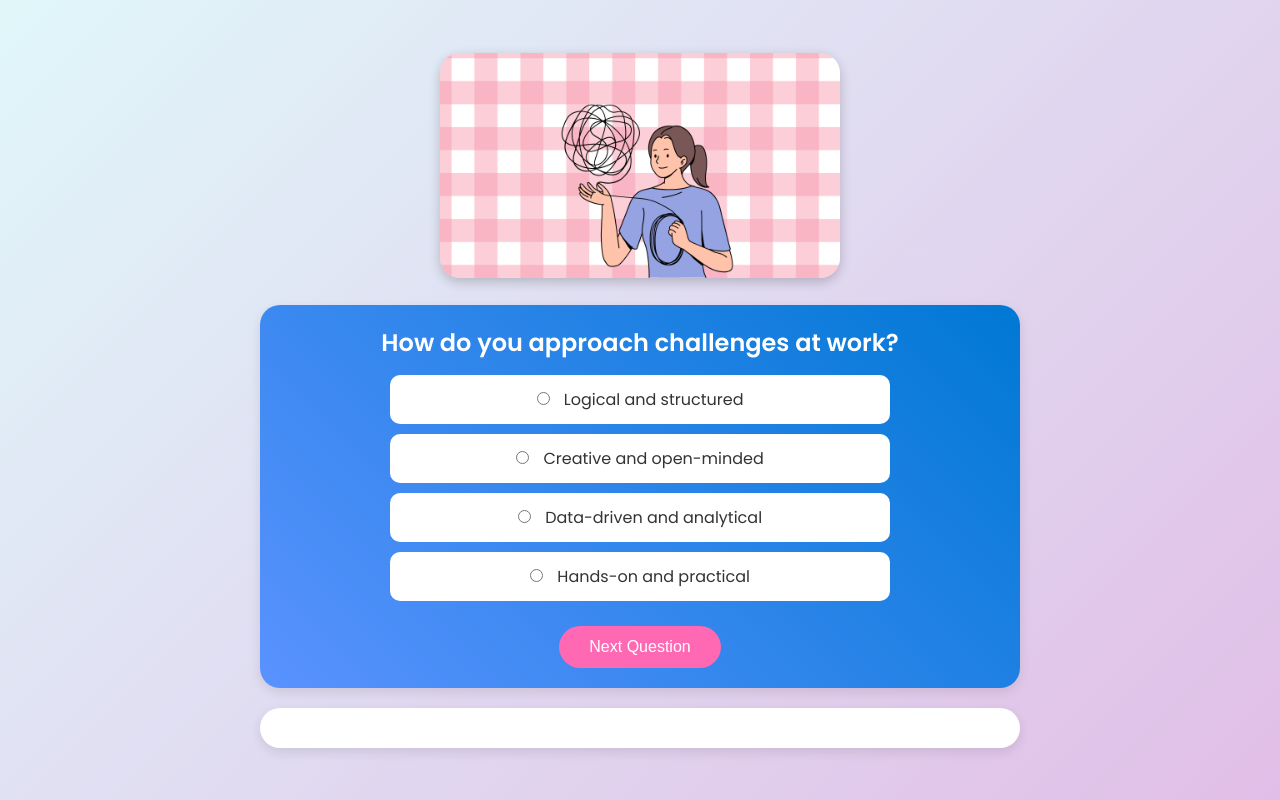
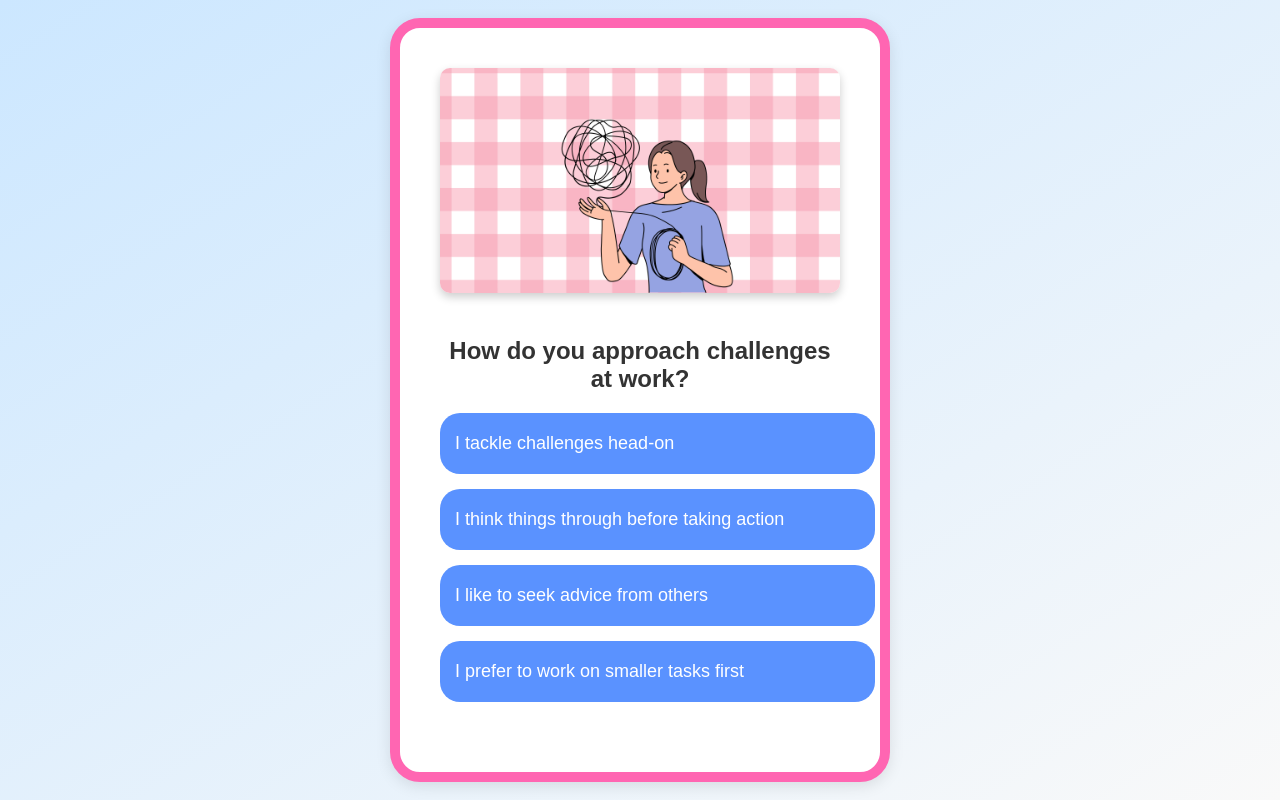
Before and after one commit to werkyturkey/Hatch-GrowQuiz, a plain HTML site: page index.html in a window 1280 px wide. Drawn offline with Linux system fonts and the light colour scheme.

Commit message:
Add files via upload

```diff
--- a/app.js
+++ b/app.js
@@ -1,82 +1,70 @@
-let currentQuestionIndex = 0;
-
+let currentQuestion = 0;
 const questions = [
     {
         question: "How do you approach challenges at work?",
-    options: ["Logical and structured", "Creative and open-minded", "Data-driven and analytical", "Hands-on and practical"],
-    answer: null
+        options: ["I tackle challenges head-on", "I think things through before taking action", "I like to seek advice from others", "I prefer to work on smaller tasks first"]
     },
     {
-    question: "When faced with a new tool or technology, how do you typically learn to use it?",
-    options: ["I read documentation and manuals", "I watch tutorials and videos", "I experiment and explore on my own", "I ask for help from others"],
-    answer: null
+        question: "What's your preferred working style?",
+        options: ["I work best alone", "I prefer collaborating with others", "I take frequent breaks", "I thrive in a fast-paced environment"]
     },
     {
-    question: "How do you prioritize tasks in your daily work?",
-    options: ["By deadlines and urgency", "By the importance and impact", "Based on data and metrics", "By personal preference and ease of execution"],
-    answer: null
+        question: "How do you manage your time at work?",
+        options: ["I make to-do lists", "I work on tasks as they come", "I prioritize tasks", "I delegate tasks"]
     },
     {
-    question: "What’s your preferred way to work in a team?",
-    options: ["I like to lead and organize", "I prefer to collaborate and brainstorm ideas", "I rely on data and analytics to guide decisions", "I take a practical, hands-on approach to get things done"],
-    answer: null
+        question: "How do you deal with tight deadlines?",
+        options: ["I stay calm and focused", "I ask for an extension", "I rush to finish as quickly as possible", "I plan my work in advance"]
     },
     {
-    question: "Which skill would you like to develop further for future growth?",
-    options: ["Data Literacy", "AI Literacy", "Digital Tool Literacy", "Robotic Process Automation (RPA)"],
-    answer: null
+        question: "How do you feel about taking on new tasks?",
+        options: ["I love learning new things", "I feel nervous but try", "I need some encouragement", "I prefer to stick to what I know"]
     }
 ];
 
-function showQuestion() {
-  const quizContent = document.getElementById("quiz-content");
-  const currentQuestion = questions[currentQuestionIndex];
-
-  // Build the question header and options wrapped in labels
-  quizContent.innerHTML = `
-    <h2>${currentQuestion.question}</h2>
-    <ul>
-      ${currentQuestion.options.map((option, index) =>
-        `<li>
-           <label for="option-${index}">
-             <input type="radio" id="option-${index}" name="answer" value="${option}" onclick="selectAnswer('${option}')">
-             ${option}
-           </label>
-         </li>`
-      ).join('')}
-    </ul>
-  `;
+function loadQuestion() {
+    const question = questions[currentQuestion];
+    const questionTitle = document.getElementById('question-title');
+    const optionsList = document.getElementById('options-list');
+    questionTitle.innerHTML = question.question;
+    optionsList.innerHTML = '';
+    question.options.forEach((option, index) => {
+        const li = document.createElement('li');
+        li.innerHTML = option;
+        li.setAttribute('data-index', index);
+        li.onclick = selectOption;
+        optionsList.appendChild(li);
+    });
+    document.getElementById('next-btn').style.display = 'none';
 }
 
-function selectAnswer(answer) {
-  questions[currentQuestionIndex].answer = answer;
+function selectOption(event) {
+    const selectedOption = event.target;
+    const options = document.querySelectorAll('.option');
+    options.forEach(option => option.classList.remove('selected'));
+    selectedOption.classList.add('selected');
+    document.getElementById('next-btn').style.display = 'inline-block';
 }
 
 function nextQuestion() {
-  if (currentQuestionIndex < questions.length - 1) {
-    currentQuestionIndex++;
-    showQuestion();
+    currentQuestion++;
+    if (currentQuestion < questions.length) {
+        loadQuestion();
     } else {
-    displayResults();
+        showResults();
     }
 }
 
-function displayResults() {
-  const quizContent = document.getElementById("quiz-content");
-  quizContent.innerHTML = "<h2>Thank you for completing the quiz!</h2>";
-
-  let resultsHTML = "<h3>Your Answers:</h3>";
-  questions.forEach(q => {
-    resultsHTML += `<p><strong>${q.question}</strong><br>Your answer: ${q.answer ? q.answer : "No answer"}</p>`;
-  });
-  document.getElementById("results").innerHTML = resultsHTML;
+function showResults() {
+    document.getElementById('quiz-container').style.display = 'none';
+    document.getElementById('results').style.display = 'block';
 }
 
 function restartQuiz() {
-  currentQuestionIndex = 0;
-  questions.forEach(q => q.answer = null);
-  document.getElementById("results").innerHTML = "";
-  showQuestion();
+    currentQuestion = 0;
+    loadQuestion();
+    document.getElementById('quiz-container').style.display = 'block';
+    document.getElementById('results').style.display = 'none';
 }
 
-showQuestion();
+window.onload = loadQuestion;
--- a/index.html
+++ b/index.html
@@ -1,32 +1,36 @@
 <!DOCTYPE html>
 <html lang="en">
 <head>
-  <meta charset="UTF-8" />
-  <meta name="viewport" content="width=device-width, initial-scale=1.0" />
+    <meta charset="UTF-8">
+    <meta name="viewport" content="width=device-width, initial-scale=1.0">
     <title>Pet Quiz</title>
-  <!-- Optional: Google Font for Poppins -->
-  <link href="https://fonts.googleapis.com/css2?family=Poppins:wght@300;400;600&display=swap" rel="stylesheet" />
-  <link rel="stylesheet" href="styles.css" />
+    <link rel="stylesheet" href="styles.css">
 </head>
 <body>
-  <div id="container">
-    <!-- Pet Image Section -->
+
+    <div id="quiz-container">
+        <!-- Pet Image (Only displayed once at the top) -->
         <div id="pet-container">
-      <img id="pet-image" src="pet1.jpg" alt="Pet Image" />
+            <img src="pet1.jpg" alt="Cute Pet" id="pet-image">
         </div>
 
-    <!-- Quiz Section -->
-    <div id="quiz-container">
-      <div id="quiz-content">
-        <!-- Quiz questions and options will be injected here -->
+        <div id="question-container">
+            <h2 id="question-title">How do you approach challenges at work?</h2>
+            <ul id="options-list">
+                <li class="option" onclick="selectOption(this)">I tackle challenges head-on</li>
+                <li class="option" onclick="selectOption(this)">I think things through before taking action</li>
+                <li class="option" onclick="selectOption(this)">I like to seek advice from others</li>
+                <li class="option" onclick="selectOption(this)">I prefer to work on smaller tasks first</li>
+            </ul>
+            <button id="next-btn" onclick="nextQuestion()">Next Question</button>
         </div>
-      <button id="next-button" onclick="nextQuestion()">Next Question</button>
     </div>
 
-    <!-- Results Section -->
-    <div id="results">
-      <!-- Quiz results will appear here after completion -->
-    </div>
+    <div id="results" style="display: none;">
+        <h2>Your Results</h2>
+        <img src="pet1.jpg" alt="Your Pet" id="result-pet-image">
+        <p>Based on your answers, your working style aligns with a highly proactive approach. You're always ready to take on challenges with confidence!</p>
+        <button id="restart-btn" onclick="restartQuiz()">Restart Quiz</button>
     </div>
 
     <script src="app.js"></script>
--- a/styles.css
+++ b/styles.css
@@ -1,132 +1,150 @@
-/* Reset */
-* {
-    box-sizing: border-box;
-    margin: 0;
-    padding: 0;
-  }
-
 /* General Styles */
 body {
     font-family: 'Poppins', sans-serif;
-    background: linear-gradient(135deg, #e0f7fa, #e1bee7);
+    background-color: #f9f9f9;
     display: flex;
     justify-content: center;
     align-items: center;
-    min-height: 100vh;
+    height: 100vh;
+    margin: 0;
+    background-image: linear-gradient(to top left, #f9f9f9, #cce7ff);
 }
 
-  #container {
-    width: 90%;
-    max-width: 800px;
+/* Quiz Container */
+#quiz-container {
+    background: #ffffff;
+    padding: 40px;
+    border-radius: 30px;
+    box-shadow: 0 4px 15px rgba(0, 0, 0, 0.1);
     text-align: center;
-    padding: 20px;
+    width: 400px;
+    border: 10px solid #ff66b2; /* Tamagotchi-style border color */
+    position: relative;
+    overflow: hidden;
 }
 
-  /* Pet Image Section */
-  #pet-container {
+/* Pet Image (Fixed size for question and result) */
+#pet-container img, #result-pet-image {
+    width: 100%; /* Full width of the page */
+    height: auto;
+    margin-bottom: 20px;
+    border-radius: 10px; /* Rounded corners for the pet image */
+    box-shadow: 0 4px 10px rgba(0, 0, 0, 0.2); /* Soft shadow effect for the image */
+}
+
+/* Question Title */
+h2 {
+    color: #333;
+    font-size: 24px;
     margin-bottom: 20px;
 }
 
-  #pet-image {
-    width: 100%;
-    max-width: 400px;
-    height: auto;
-    border-radius: 20px;
-    box-shadow: 0 4px 12px rgba(0, 0, 0, 0.2);
+/* Question and Options */
+#question-container {
+    margin-bottom: 30px;
 }
 
-  /* Quiz Section */
-  #quiz-container {
-    background: linear-gradient(45deg, #5a92ff, #0078d4);
-    border-radius: 20px;
-    padding: 20px;
-    color: #fff;
-    box-shadow: 0 4px 12px rgba(0, 0, 0, 0.1);
-    margin-bottom: 20px;
+ul {
+    list-style: none;
+    padding: 0;
+    margin: 0;
 }
 
-  #quiz-content h2 {
-    font-size: 24px;
+li {
+    background-color: #5a92ff;
+    color: white;
+    padding: 20px;
     margin-bottom: 15px;
+    border-radius: 20px;
+    cursor: pointer;
+    transition: background-color 0.3s, transform 0.3s;
+    font-size: 18px; /* Bigger font for the options */
+    width: 100%;
+    text-align: left; /* Make text left-aligned for more fun */
+    padding-left: 15px; /* Add space from the left */
 }
 
-  #quiz-content ul {
-    list-style: none;
-    margin: 0 auto;
-    padding: 0;
-    max-width: 500px;
+/* When Option is Hovered */
+li:hover {
+    background-color: #4789db;
+    transform: translateY(-5px);
 }
 
-  #quiz-content li {
-    background: #fff;
-    color: #333;
-    margin: 10px 0;
-    padding: 12px;
-    border-radius: 10px;
+/* Button */
+button {
+    background-color: #ff66b2;  /* Pink Button */
+    color: white;
+    border: none;
+    padding: 12px 25px;
+    font-size: 16px;
+    font-weight: bold;
+    border-radius: 30px;
     cursor: pointer;
-    transition: background 0.3s, transform 0.2s;
+    transition: background-color 0.3s, transform 0.3s;
 }
 
-  #quiz-content li:hover {
-    background: #ff8ec7;
-    transform: translateY(-3px);
+button:hover {
+    background-color: #e65d94;
+    transform: scale(1.05);
 }
 
-  input[type="radio"] {
-    margin-right: 10px;
+#next-btn {
+    display: none;
+    margin-top: 20px;
 }
 
-  /* Next Button */
-  #next-button {
-    background: #ff69b4;
-    border: none;
-    border-radius: 30px;
-    padding: 12px 30px;
-    font-size: 16px;
-    color: #fff;
-    cursor: pointer;
-    margin-top: 15px;
-    transition: background 0.3s, transform 0.3s;
+#restart-btn {
+    display: none;
+    margin-top: 20px;
 }
 
-  #next-button:hover {
-    background: #ff8ec7;
+/* Button clicked animation */
+.selected {
+    background-color: #e65d94; /* Pink on selected */
     transform: scale(1.05);
+    animation: sparkle 1s ease infinite; /* Sparkle animation */
+    color: white !important; /* Keep text white */
+}
+
+/* Sparkle Animation for Selected Option */
+@keyframes sparkle {
+    0% { color: #ff66b2; text-shadow: 0 0 3px #ff66b2, 0 0 5px #ff66b2, 0 0 10px #ff66b2; }
+    100% { color: #ff66b2; text-shadow: 0 0 10px #ff66b2, 0 0 15px #ff66b2, 0 0 20px #ff66b2; }
 }
 
 /* Results Section */
 #results {
-    background: #fff;
+    background-color: #f7f7f7;
+    padding: 30px;
+    margin-top: 30px;
     border-radius: 20px;
-    padding: 20px;
-    color: #333;
-    box-shadow: 0 4px 12px rgba(0, 0, 0, 0.1);
-    margin-top: 20px;
-    text-align: left;
+    box-shadow: 0 4px 10px rgba(0, 0, 0, 0.1);
+    text-align: center;
+    border: 8px solid #ff66b2;
 }
 
-  #results h3 {
-    margin-bottom: 10px;
+#results img {
+    width: 40%;
+    height: auto;
+    border-radius: 50%;
+    margin-bottom: 20px;
 }
 
 #results p {
-    margin: 10px 0;
+    font-size: 18px;
+    color: #333;
 }
 
-  /* Restart Button inside results */
-  #restart-button {
-    background: #5a92ff;
-    border: none;
-    border-radius: 30px;
-    padding: 12px 30px;
+#restart-btn {
+    background-color: #ff66b2;
+    color: white;
+    border-radius: 25px;
+    padding: 10px 20px;
     font-size: 16px;
-    color: #fff;
     cursor: pointer;
-    transition: background 0.3s, transform 0.3s;
-    margin-top: 15px;
+    transition: background-color 0.3s;
 }
 
-  #restart-button:hover {
-    background: #0078d4;
-    transform: scale(1.05);
+#restart-btn:hover {
+    background-color: #e65d94;
 }
```
Lines whose indentation alone changed are shown as unchanged.
